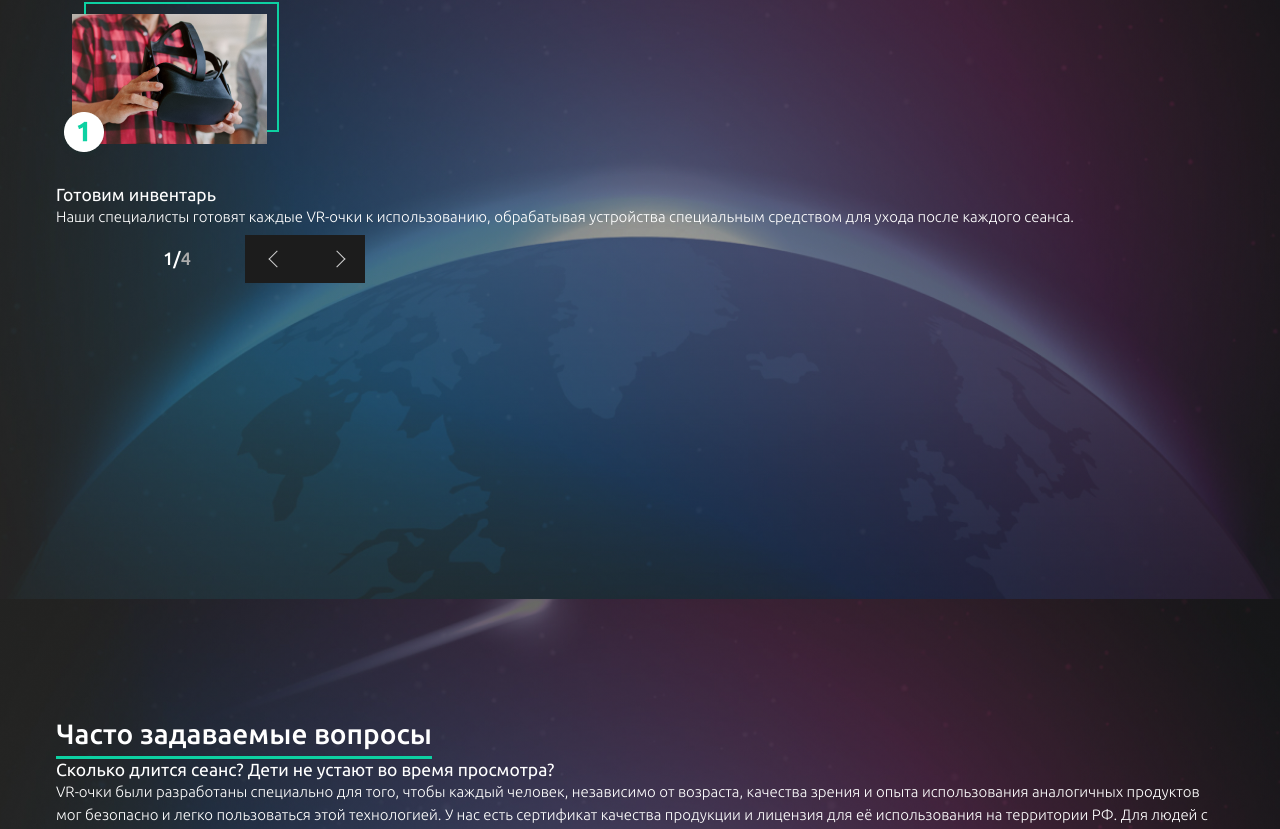
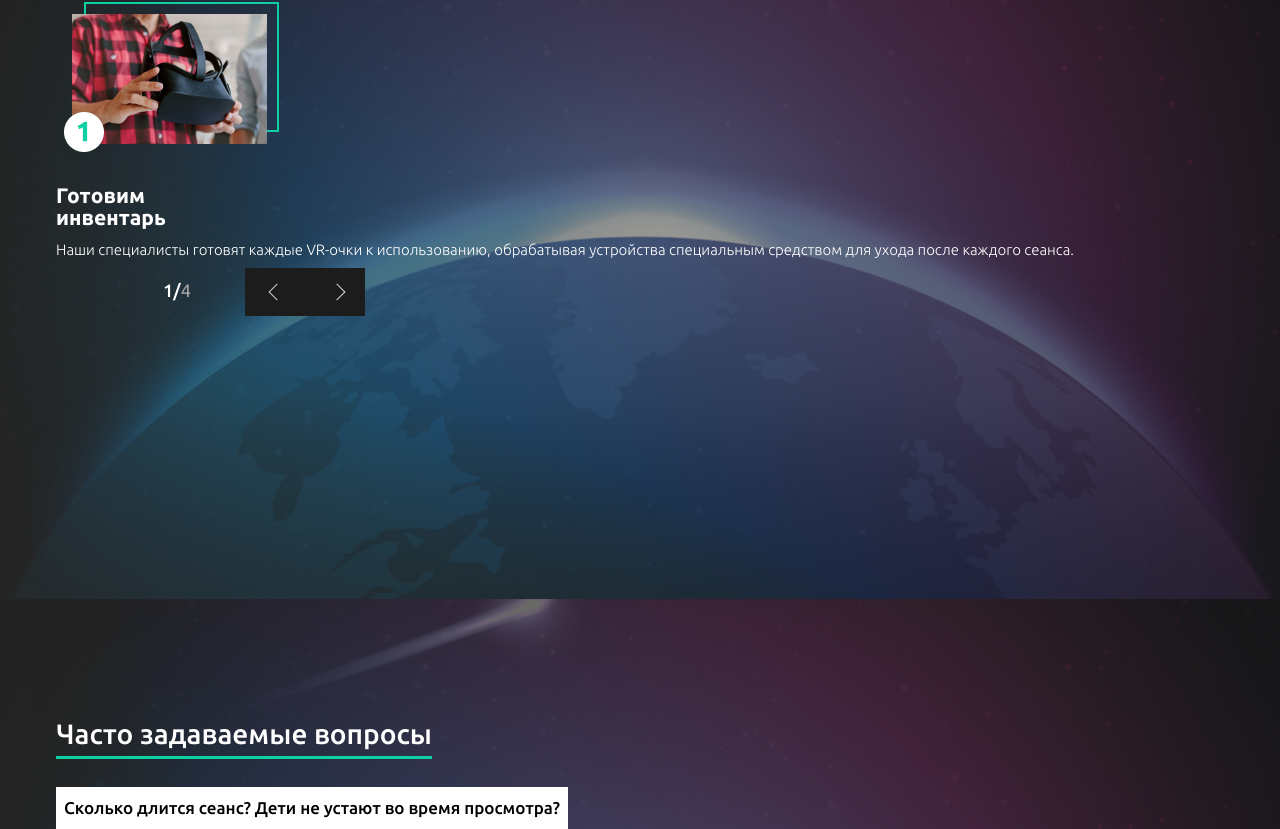
Before and after one commit to lukinasargy/planet-pr, a website: page app/index.html in a window 1280 px wide. Shown: the part 1801-2630 px from the top of the page. Drawn offline with nearby package versions, Linux system fonts and the light colour scheme.

Commit message:
faq start

```diff
--- a/app/scss/main.scss
+++ b/app/scss/main.scss
@@ -768,16 +768,28 @@ DEFAULT CSS END
 	&__img {
 		margin-bottom: 22px;
 	}
+	&__subtitle {
+		font-size: 21px;
+		font-weight: 700;
+		margin-bottom: 10px;
+		width: 107px;
+	}
+	&__text {
+		font-size: 15px;
+	}
 }
 
+// slick slider custom styles start
 .custom_paging {
 	display: inline-block;
 	font-size: 18px;
 	font-weight: 500;
 	margin-left: 107px;
 	margin-top: 18px;
+
 	&-count {
-		color:#ABABAB
+		color: #ABABAB;
+		font-weight: 400;
 	}
 }
 
@@ -797,9 +809,13 @@ DEFAULT CSS END
 	height: 48px;
 	transform: rotate(0deg);
 	background-color: #1C1C1C;
-	&:hover,:focus, {
-    background: #1C1C1C;
+
+	&:hover,
+	:focus,
+		{
+		background: #1C1C1C;
 	}
+
 	&:after {
 		position: absolute;
 		content: '';
@@ -816,13 +832,49 @@ DEFAULT CSS END
 .slick-prev {
 	left: 189px;
 }
+
 .slick-next {
 	left: 249px;
+
 	&:after {
-				transform: rotate(135deg);
+		transform: rotate(135deg);
+	}
+}
+.faq {
+	&__title {
+		margin-bottom: 28px;
 
 	}
+	&__item {
+				margin-bottom: 5px;
+
+	}
+	&__subtitle {
+		font-weight: 500;
+		font-size: 17px;
+		display: inline-block;
+		background-color: #fff;
+		color: #000;
+		padding: 10px 8px;
+		position: relative;
+		&:after {
+			content: '';
+			position: absolute;
+
+		}
+	}
+	&__text {
+				background-color: #fff;
+		color: #000;
+		padding: 10px 8px 20px ;
+
+	}
+
 }
+
+// slick slider custom styles END
+
+
 @keyframes loader {
 	0% {
 		transform: rotate(0deg)
```
Also changed, not shown: app/css/main.css.
